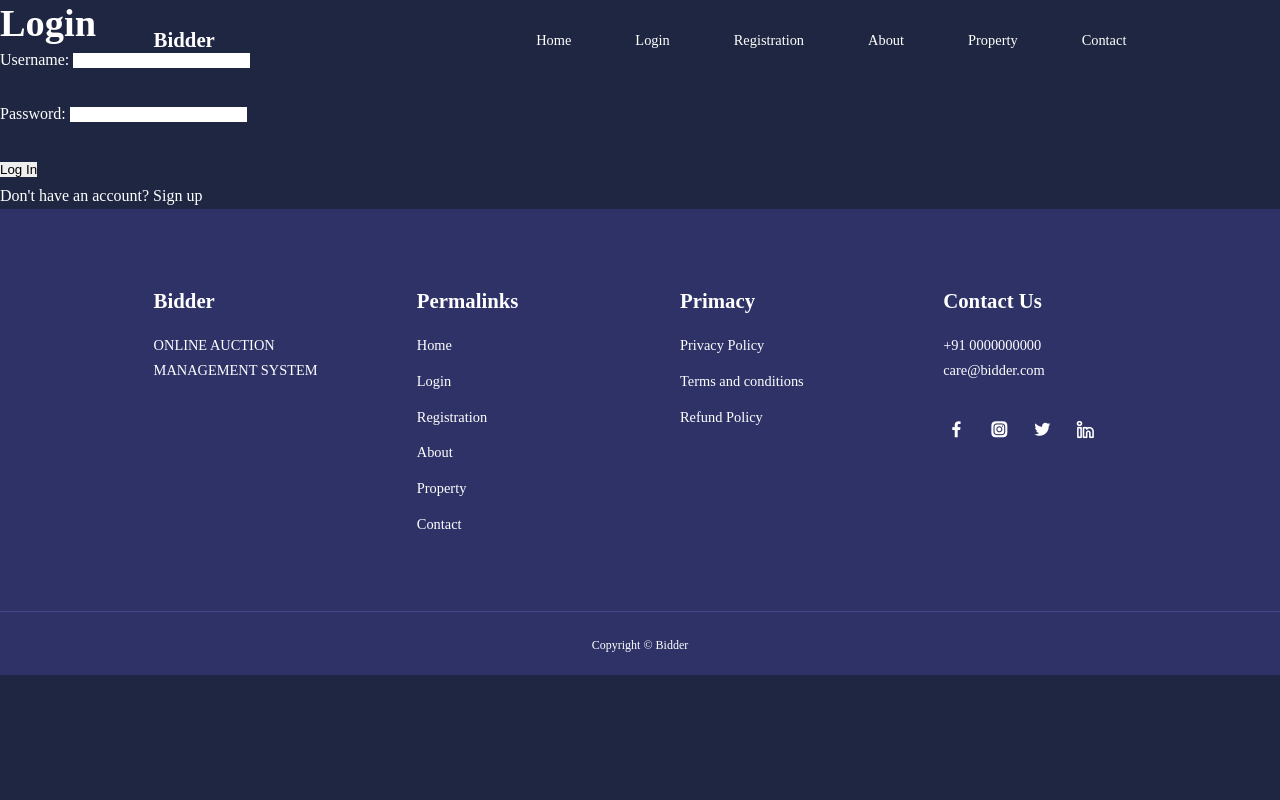
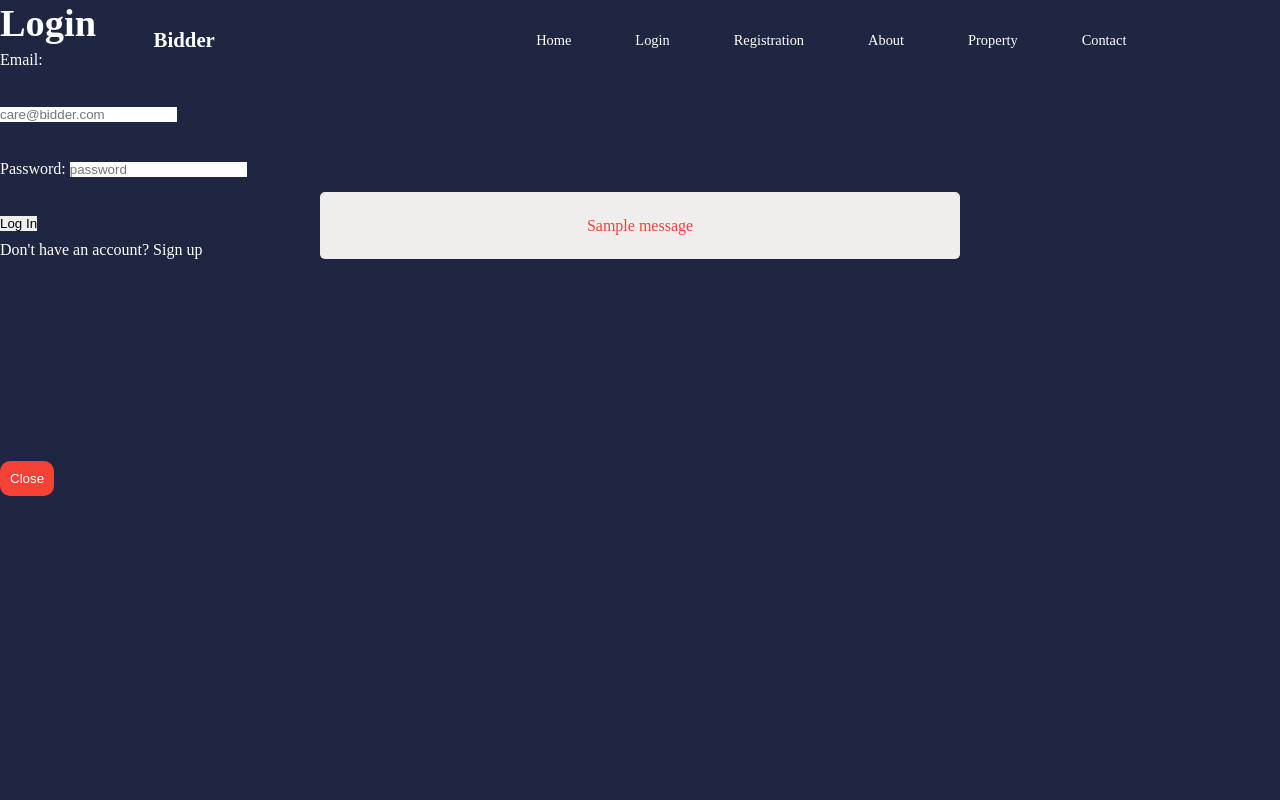
Before and after one commit to keshavmohta09/astro, a Django app: page /users/login/ in a window 1280 px wide. Run offline with Django 4.2, Linux system fonts and the light colour scheme; tables that the repository leaves empty hold one stand-in row (values such as "Sample post"); one stand-in notice (Sample message) is shown; parts of the project's set-up code (start-up, migrations or seed data) failed here and were passed over.

Commit message:
refact: fix login api

```diff
--- a/templates/login.html
+++ b/templates/login.html
@@ -6,7 +6,7 @@
         <meta charset="UTF-8">
         <meta http-equiv="X-UA-Compatible" content="IE=edge">
         <meta name="viewport" content="width=device-width, initial-scale=1.0">
-        <title>Bidder - login</title>
+        <title>Bidder - Login</title>
 
         <!--ICONSCOUT CDN-->
         <link rel="stylesheet" href="https://unicons.iconscout.com/release/v2.1.6/css/unicons.css">
@@ -18,11 +18,12 @@
         <link href="https://fonts.googleapis.com/css2?family=Montserrat:wgt@300:400:500:600:700:800:900&display=swap" rel="stylesheet">
 
 
+        <!--SWIPER JS-->
+        <link rel="stylesheet" href="https://cdn.jsdelivr.net/npm/swiper@9/swiper-bundle.min.css"/>
 
 
 
         <link rel="stylesheet" href="{% static 'css/style.css' %}">
-        <link rel="stylesheet" href="{% static 'css/about.css' %}">
     </head>
 <body>
     <nav>
@@ -31,7 +32,7 @@
             <ul class="nav__menu">
                 <li><a href="/">Home</a></li>
                 <li><a href="{% url 'user-login' %}">Login</a></li>
-                <li><a href="registration.html">Registration</a></li>
+                <li><a href="{% url 'user-create' %}">Registration</a></li>
                 <li><a href="{% url 'about' %}">About</a></li>
                 <li><a href="property.html">Property</a></li>
                 <li><a href="{% url 'contact' %}">Contact</a></li>
@@ -46,84 +47,97 @@
       <h1>Login</h1>
       <form method="POST" action="{% url 'user-login' %}">
         {% csrf_token %}
-        <label for="username">Username:</label>
-        <input type="text" id="username" name="username"><br><br>
+        <label for="email">Email:</label><br><br>
+        <input type="email" id="email" name="email", placeholder="care@bidder.com"><br><br>
         <label for="password">Password:</label>
-        <input type="password" id="password" name="password"><br><br>
+        <input type="password" id="password" name="password", placeholder="password"><br><br>
         <input type="submit" value="Log In">
       </form>
 
-      <p>Don't have an account? <a href="registration.html">Sign up</a></p>
+      <p>Don't have an account? <a href="{% url 'user-create' %}">Sign up</a></p>
     </div>
-
-    <footer>
-        <div class="container footer__container">
-            <div class="footer__1">
-                <a href="{% url 'home' %}" class="footer__logo"><h4>Bidder</h4></a>
-                <p>
-                    ONLINE AUCTION MANAGEMENT SYSTEM
-                </p>
-            </div>
-
-            <div class="footer__2">
-                <h4>Permalinks</h4>
-                <ul class="permalinks">
-                    <li><a href="{% url 'home' %}">Home</a></li>
-                    <li><a href="{% url 'user-login' %}">Login</a></li>
-                    <li><a href="registration.html">Registration</a></li>
-                    <li><a href="{% url 'about' %}">About</a></li>
-                    <li><a href="property.html">Property</a></li>
-                    <li><a href="{% url 'contact' %}">Contact</a></li>
-                </ul>
-            </div>
-
-            <div class="footer__3">
-                <h4>Primacy</h4>
-                <ul class="privacy">
-                    <li><a href="#">Privacy Policy</a></li>
-                    <li><a href="#">Terms and conditions</a></li>
-                    <li><a href="#">Refund Policy</a></li>
-                </ul>
-            </div>
-
-            <div class="footer__4">
-                <h4>Contact Us</h4>
-                <div>
-                    <p>+91 0000000000</p>
-                    <p>care@bidder.com</p>
-                </div>
 
 
 
 
-            <ul class="footer__socials ">
-                <li>
-                    <a href="#"><i class="uil uil-facebook-f"></i></a>
-                </li>
-                <li>
-                    <a href="#"><i class="uil uil-instagram-alt"></i></a>
-                </li>
-                <li>
-                    <a href="#"><i class="uil uil-twitter"></i></a>
-                </li>
-                <li>
-                    <a href="#"><i class="uil uil-linkedin-alt"></i></a>
-                </li>
-            </ul>
-        </div>
+
+    <!-- Add the pop-up message box -->
+<div class="error-popup">
+    <div class="error-message" id="error-message"></div>
+    <button class="close-btn" id="close-btn">Close</button>
+</div>
+
+  <!-- Add the CSS styles for the pop-up -->
+  <style>
+  /* Style the pop-up */
+  .error-popup {
+    display: none;
+    position: fixed;
+    z-index: 1;
+    left: 0;
+    top: 0;
+    width: 100%;
+    height: 100%;
+    overflow: auto;
+  }
+
+  /* Style the error message */
+  .error-message {
+    background-color: rgb(240, 237, 237);
+    color: #f44336;
+    margin: 15% auto;
+    padding: 20px;
+    border-radius: 5px;
+    width: 50%;
+    text-align: center;
+  }
+
+  /* Style the close button */
+  .close-btn {
+    padding: 10px;
+    background-color: #f44336;
+    color: white;
+    border: none;
+    margin-top: 10px;
+    border-radius: 10px;
+  }
+  </style>
+
+  <!-- Add the JavaScript code to display the pop-up -->
+  <script>
+  // Get the pop-up elements
+  const errorPopup = document.querySelector(".error-popup");
+  const errorMessage = document.getElementById("error-message");
+  const closeBtn = document.getElementById("close-btn");
+
+  // Add an event listener to the close button to hide the pop-up
+  closeBtn.addEventListener("click", () => {
+    errorPopup.style.display = "none";
+  });
+
+  // Get the error message from Django messages and display it in the pop-up
+  const error = "{% if messages %}{% for message in messages %}{{ message }}{% endfor %}{% endif %}";
+  if (error !== "") {
+    errorMessage.innerHTML = error;
+    errorPopup.style.display = "block";
+  }
+  </script>
 
 
-        </div>
-
-        <div class="footer__copyright">
-            <small>Copyright &copy; Bidder</small>
-        </div>
-    </footer>
-
-    <script src="main.js"></script>
 
 
-    </body>
 
 
-    </html>
+
+
+
+
+
+
+
+
+<script src="{% static 'js/main.js' %}"></script>
+</body>
+
+
+</html>
--- a/users/urls.py
+++ b/users/urls.py
@@ -4,8 +4,8 @@ from rest_framework.authtoken import views as auth_views
 from users import views
 
 urlpatterns = [
-    path("create/", views.UserAPI.as_view({"post": "create"}), name="user-create"),
-    path("update/", views.UserAPI.as_view({"put": "update"}), name="user-update"),
+    path("create/", views.UserAPI().create, name="user-create"),
+    # path("update/", views.UserAPI.as_view({"put": "update"}), name="user-update"),
     path(
         "login/",
         views.UserAuthenticationAPI().login,
--- a/users/views.py
+++ b/users/views.py
@@ -41,19 +41,23 @@ class UserAPI(ViewSet):
             fields = ("email", "first_name", "last_name", "message")
 
     def create(self, request, *args, **kwargs):
-        data = request.data
+        if request.method == "GET":
+            return render(request, "registration.html")
+        data = request.POST
         serializer = self.InputSerializer(data=data)
         if not serializer.is_valid():
-            return Response(serializer.errors, status=400)
+            messages.error(request, str(serializer.errors))
+            return render(request, "registration.html")
 
         validated_data = serializer.validated_data
         validated_data.pop("confirm_password")
         try:
             user = User.objects.create_user(**validated_data)
         except (ValidationError, IntegrityError) as error:
-            return Response(str(error), status=400)
-        user.message = "Congratulations, You are registered."
-        return Response(self.OutputSerializer(instance=user).data, status=201)
+            messages.error(str(error))
+            return render(request, "registration.html")
+        messages.info(request, f"Congratulations {user.full_name}, You are registered.")
+        return render(request, "home.html")
 
     def update(self, request, *args, **kwargs):
         data = request.data
@@ -80,7 +84,9 @@ class UserAPI(ViewSet):
         return Response(self.OutputSerializer(instance=user).data, status=201)
 
 
-from django.shortcuts import render
+from django.contrib import messages
+from django.contrib.auth import authenticate, login
+from django.shortcuts import redirect, render
 
 
 class UserAuthenticationAPI(ViewSet):
@@ -96,26 +102,22 @@ class UserAuthenticationAPI(ViewSet):
     def login(self, request, *args, **kwargs):
         if request.method == "GET":
             return render(request, "login.html")
-        data = request.POST.data
+        data = request.POST
         serializer = self.InputSerializer(data=data)
         if not serializer.is_valid():
-            return Response(serializer.errors, status=400)
+            messages.error(request, serializer.errors)
+            return redirect("user-login")
 
         validated_data = serializer.validated_data
         email = validated_data["email"]
         password = validated_data["password"]
-        try:
-            user = User.objects.get(email=email)
-            if not user.check_password(password):
-                raise User.DoesNotExist
-        except User.DoesNotExist:
-            return Response("User not found. Please register yourself before login.")
-        token, _created = Token.objects.get_or_create(user=user)
-        response = {
-            "token": token.key,
-            "payload": self.OutputSerializer(instance=user).data,
-        }
-        return Response(response, status=200)
+        user = authenticate(request, email=email, password=password)
+        if user is not None:
+            token, created = Token.objects.get_or_create(user=user)
+            login(request, user)
+            return render(request, "index.html", {"token": token.key})
+        messages.error(request, "Invalid email or password")
+        return render(request, "login.html")
 
     @permission_classes(IsAuthenticated)
     def logout(self, request, *args, **kwargs):
```
Also changed, not shown: static/js/main.js (renamed from templates/main.js, +6 -6 lines), templates/about.html (+6 -5 lines), templates/contact.html (+7 -6 lines), templates/index.html (+4 -4 lines), templates/registration.html (+71 -7 lines), static/css/login.css (line endings or trailing spaces), 1 other file.
